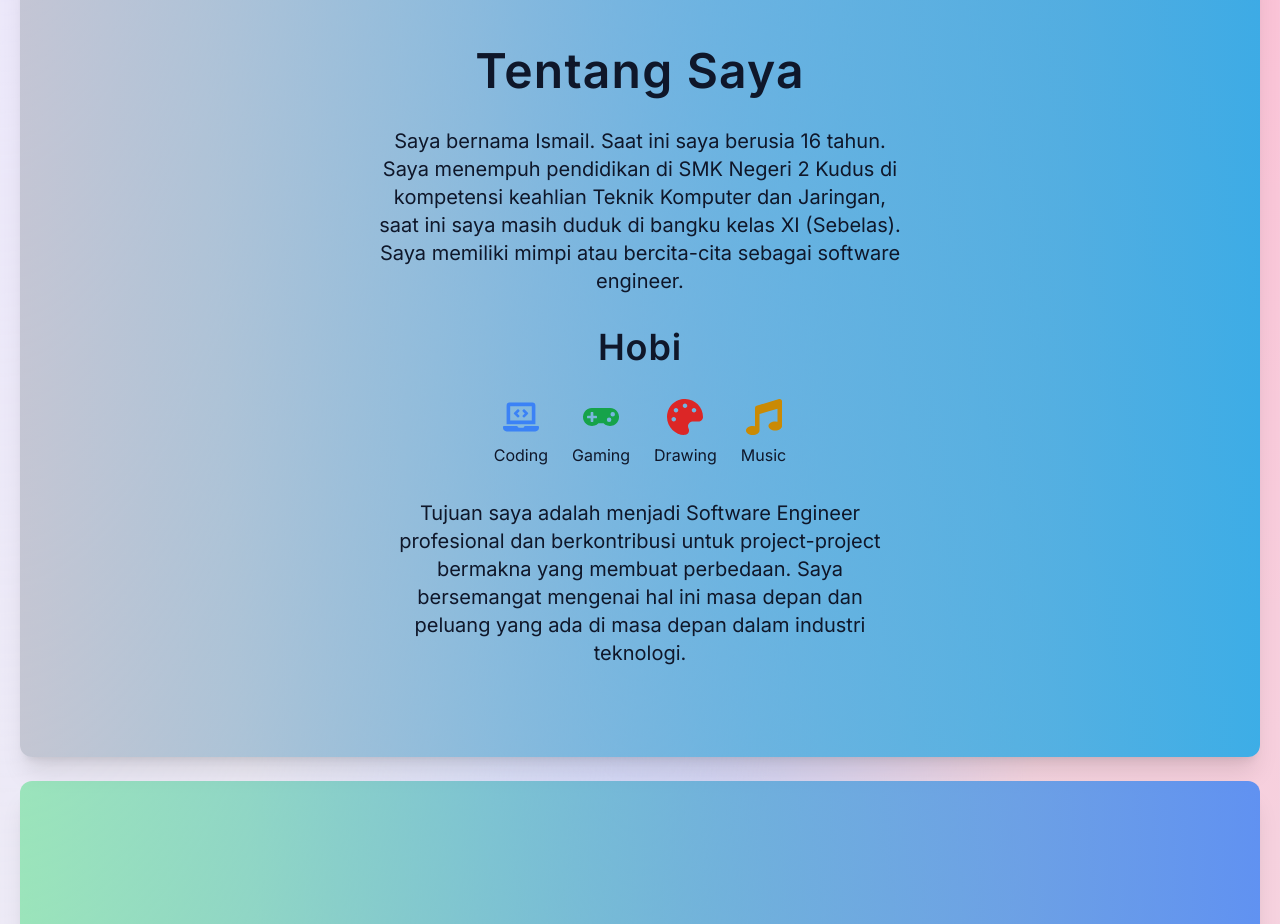
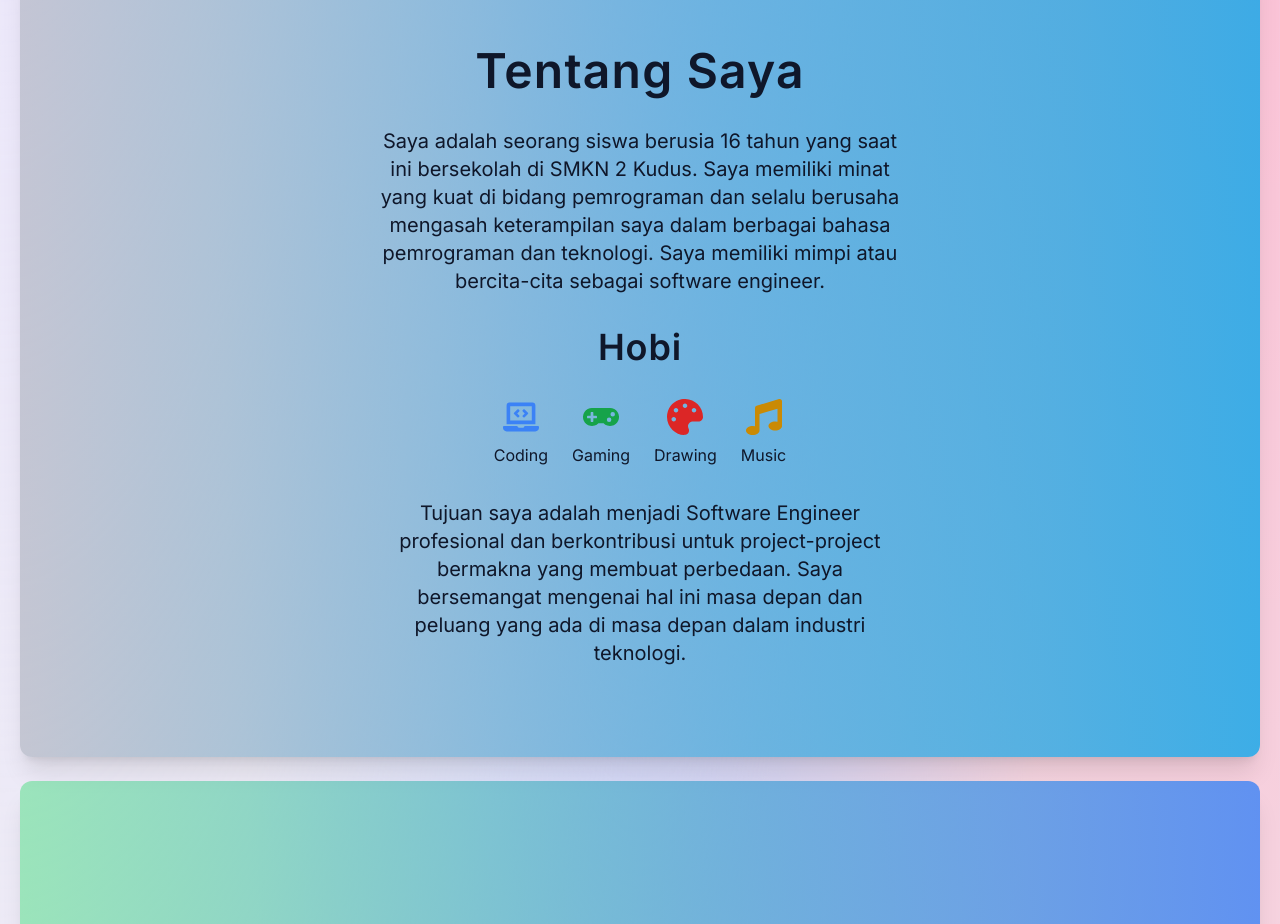
Before and after one commit to KaivanKeren/portfolio, a Next.js app: page / in a window 1280 px wide. Shown: the part 960-1884 px from the top of the page. Built offline with nearby package versions, Linux system fonts and the light colour scheme.

Commit message:
about me

```diff
--- a/src/components/AboutMe.tsx
+++ b/src/components/AboutMe.tsx
@@ -2,12 +2,7 @@
 
 import React from "react";
 import { motion } from "framer-motion";
-import {
-  FaLaptopCode,
-  FaGamepad,
-  FaPalette,
-  FaMusic,
-} from "react-icons/fa";
+import { FaLaptopCode, FaGamepad, FaPalette, FaMusic } from "react-icons/fa";
 
 const AboutMe = React.forwardRef<HTMLElement>((props, ref) => {
   const containerVariants = {
@@ -64,11 +59,11 @@ const AboutMe = React.forwardRef<HTMLElement>((props, ref) => {
             variants={childVariants}
             className="text-base sm:text-lg md:text-xl text-slate-900 dark:text-gray-300"
           >
-            Saya bernama Ismail. Saat ini saya berusia 16 tahun. Saya menempuh
-            pendidikan di SMK Negeri 2 Kudus di kompetensi keahlian Teknik
-            Komputer dan Jaringan, saat ini saya masih duduk di bangku kelas XI
-            (Sebelas). Saya memiliki mimpi atau bercita-cita sebagai software
-            engineer.
+            Saya adalah seorang siswa berusia 16 tahun yang saat ini bersekolah
+            di SMKN 2 Kudus. Saya memiliki minat yang kuat di bidang pemrograman
+            dan selalu berusaha mengasah keterampilan saya dalam berbagai bahasa
+            pemrograman dan teknologi. Saya memiliki mimpi atau bercita-cita
+            sebagai software engineer.
           </motion.p>
 
           <motion.h3
```
